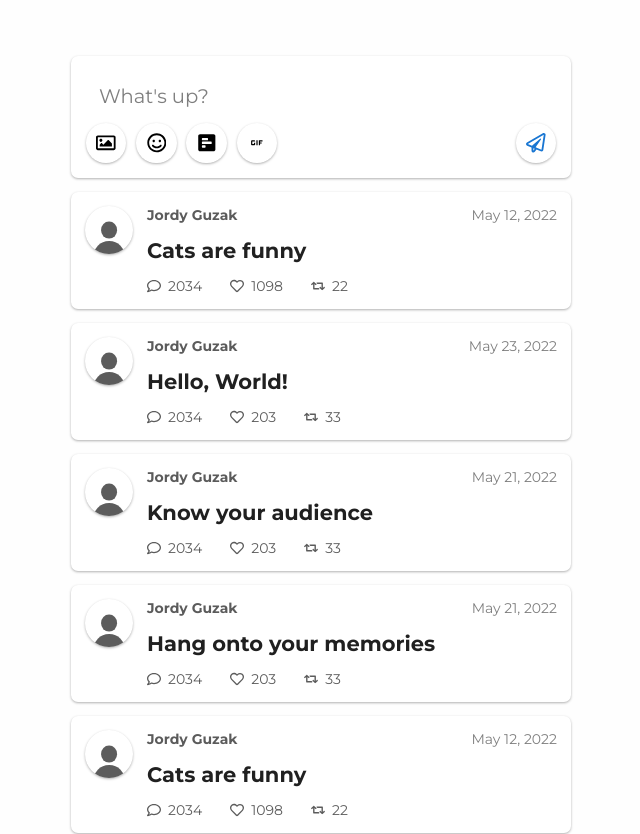
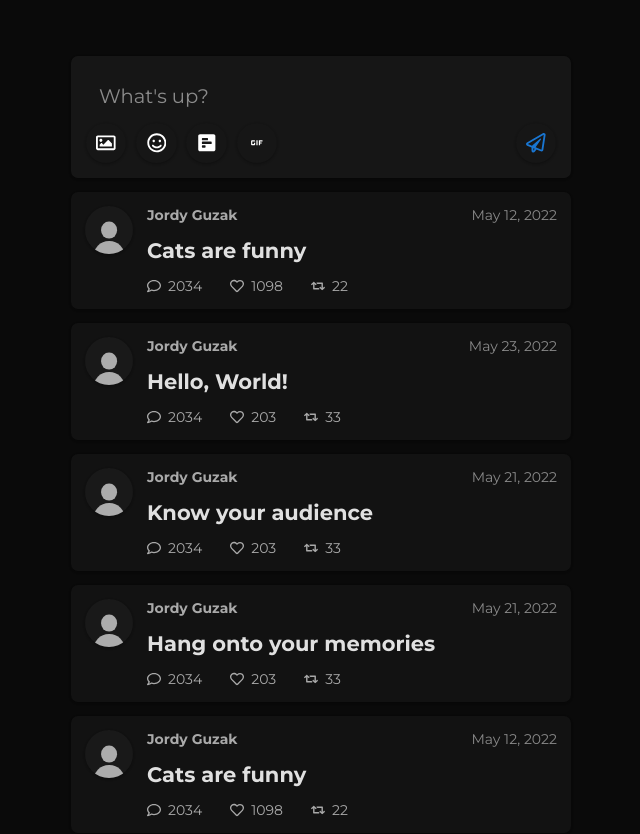
Before and after one commit to JordyGuzak/Babbel, a Next.js app: page / in a window 1280 px wide. Shown: the top 834 px of the page, without its empty margins (319-959 px from the left). Built offline with nearby package versions, Linux system fonts and the light colour scheme.

Commit message:
tweaked overlay and renamed dark-theme to dark-mode

```diff
--- a/pages/_app.tsx
+++ b/pages/_app.tsx
@@ -3,7 +3,7 @@ import type { AppProps } from 'next/app'
 
 function MyApp({ Component, pageProps }: AppProps) {
   return (
-    <div className='theme-container background'>
+    <div className='theme-container dark-mode background'>
       <Component {...pageProps} />
     </div>
   )
--- a/styles/button.module.css
+++ b/styles/button.module.css
@@ -17,6 +17,6 @@
     outline: none;
 }
 
-.button:active .overlay {
-    opacity: 0.08;
+.button:active {
+    box-shadow: 0 1px 3px 0 rgb(0 0 0 / 10%), 0 1px 2px 0 rgb(0 0 0 / 6%);
 }
--- a/styles/compose.module.css
+++ b/styles/compose.module.css
@@ -54,3 +54,9 @@
 .post .post-overlay {
     background-color: var(--primary-color);
 }
+
+@media (hover: hover){
+    .post:hover > .post-overlay {
+        opacity: 0.1;
+    }
+}
--- a/styles/elevation.module.css
+++ b/styles/elevation.module.css
@@ -9,34 +9,34 @@
     pointer-events: none;
 }
 
-:global(.dark-theme .low).elevation {
-    opacity: 0.03;
-}
-
-:global(.dark-theme .medium).elevation {
+:global(.dark-mode .low).elevation {
     opacity: 0.05;
 }
 
-:global(.dark-theme .high).elevation {
-    opacity: 0.08;
+:global(.dark-mode .medium).elevation {
+    opacity: 0.07;
 }
 
-:global(.dark-theme) .elevation {
+:global(.dark-mode .high).elevation {
+    opacity: 0.09;
+}
+
+:global(.dark-mode) .elevation {
     background-color: var(--on-background-color);
 }
 
-:global(.dark-theme .surface) .elevation {
+:global(.dark-mode .surface) .elevation {
     background-color: var(--on-surface-color);
 }
 
-:global(.dark-theme .primary) .elevation {
+:global(.dark-mode .primary) .elevation {
     background-color: var(--on-primary-color);
 }
 
-:global(.dark-theme .primary-light) .elevation {
+:global(.dark-mode .primary-light) .elevation {
     background-color: var(--on-primary-light-color);
 }
 
-:global(.dark-theme .primary-dark) .elevation {
+:global(.dark-mode .primary-dark) .elevation {
     background-color: var(--on-primary-dark-color);
 }
--- a/styles/global.css
+++ b/styles/global.css
@@ -21,7 +21,7 @@
     --border-radius-big: 1rem;
 }
 
-.dark-theme {
+.dark-mode {
     --background-color: #0a0a0a;
     --surface-color: #0a0a0a;
     --on-background-color: #ffffff;
--- a/styles/overlay.module.css
+++ b/styles/overlay.module.css
@@ -6,7 +6,7 @@
     bottom: 0;
     margin: 0;
     opacity: 0;
-    transition: opacity .3s;
+    transition: opacity 0.25;
     pointer-events: none;
 }
 
--- a/styles/surface.module.css
+++ b/styles/surface.module.css
@@ -2,9 +2,8 @@
     position: relative;
     box-shadow: 0 1px 3px 0 rgb(0 0 0 / 20%), 0 1px 2px 0 rgb(0 0 0 / 12%);
     overflow: hidden;
+    transition: box-shadow 0.15s;
 }
-
-
 
 @media (hover: hover){
     .selectable:hover > .overlay {
```
